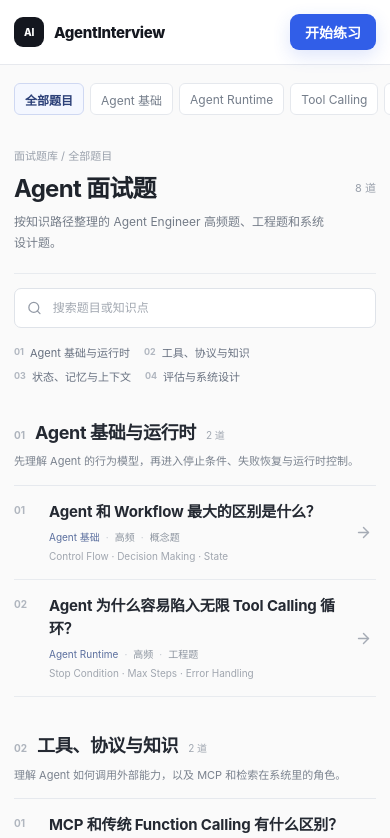
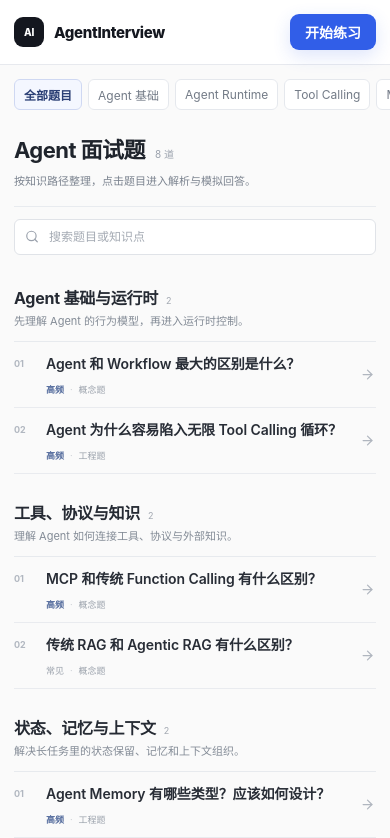
Before and after one commit to 1264585648/interview, a Next.js app: page /questions in a window 390 px wide. Shown: the top 838 px of the page. Built offline with nearby package versions, Linux system fonts and the light colour scheme.

Commit message:
Make question library a minimal directory
* simplify question directory structure

* tighten question directory styles

```diff
--- a/components/QuestionsContent.module.css
+++ b/components/QuestionsContent.module.css
@@ -1,11 +1,11 @@
 .page {
-  padding: 30px 0 96px;
+  padding: 22px 0 84px;
 }
 
 .layout {
   display: grid;
-  grid-template-columns: 196px minmax(0, 860px);
-  gap: 52px;
+  grid-template-columns: 184px minmax(0, 820px);
+  gap: 44px;
   align-items: start;
 }
 
@@ -15,13 +15,13 @@
 
 .sidebarInner {
   position: sticky;
-  top: 84px;
+  top: 82px;
 }
 
 .sidebarTitle {
-  margin-bottom: 12px;
-  color: #232832;
-  font-size: 13px;
+  margin: 2px 0 10px;
+  color: #252a33;
+  font-size: 12px;
   font-weight: 700;
 }
 
@@ -35,63 +35,29 @@
   align-items: center;
   justify-content: space-between;
   gap: 10px;
-  min-height: 36px;
-  padding: 0 8px;
+  min-height: 34px;
+  padding: 0 7px;
   border-left: 2px solid transparent;
-  color: #747d8a;
+  color: #737b87;
   font-size: 12px;
   transition: background 150ms ease, color 150ms ease, border-color 150ms ease;
 }
 
 .topicNav a:hover {
   background: #fafbfc;
-  color: #2f3744;
+  color: #2e3540;
 }
 
 .topicNav a.active {
   border-left-color: #456de6;
   background: #f7f9ff;
-  color: #2c4078;
+  color: #2b3f75;
   font-weight: 650;
 }
 
 .topicNav small {
-  color: #a5abb4;
-  font-size: 10px;
-}
-
-.stageNav {
-  margin-top: 28px;
-  padding-top: 18px;
-  border-top: 1px solid #eceef2;
-}
-
-.stageNav > span {
-  display: block;
-  margin-bottom: 8px;
-  color: #9aa1ac;
-  font-size: 10px;
-  font-weight: 700;
-}
-
-.stageNav a {
-  display: grid;
-  grid-template-columns: 24px 1fr;
-  gap: 5px;
-  padding: 6px 0;
-  color: #7c8490;
-  font-size: 11px;
-  line-height: 1.45;
-}
-
-.stageNav a:hover {
-  color: #456de6;
-}
-
-.stageNav small {
-  color: #b1b6bf;
+  color: #a7adb6;
   font-size: 9px;
-  font-weight: 700;
 }
 
 .content {
@@ -100,67 +66,57 @@
 }
 
 .contentHeader {
-  padding: 2px 0 24px;
+  padding: 0 0 18px;
   border-bottom: 1px solid #e8ebef;
 }
 
-.breadcrumb {
-  margin-bottom: 10px;
-  color: #9aa1ac;
-  font-size: 11px;
+.titleLine {
+  display: flex;
+  align-items: baseline;
+  gap: 10px;
 }
 
-.titleRow {
-  display: flex;
-  align-items: flex-end;
-  justify-content: space-between;
-  gap: 24px;
+.titleLine h1 {
+  margin: 0;
+  color: #1f242c;
+  font-size: 24px;
+  font-weight: 700;
+  line-height: 1.35;
+  letter-spacing: -0.025em;
 }
 
-.titleRow h1 {
-  margin: 0;
-  color: #1f242c;
-  font-size: 28px;
-  font-weight: 720;
-  line-height: 1.3;
-  letter-spacing: -0.03em;
+.titleLine > span {
+  color: #9ba2ad;
+  font-size: 10px;
 }
 
-.titleRow p {
-  max-width: 640px;
-  margin: 8px 0 0;
-  color: #737b87;
-  font-size: 13px;
-  line-height: 1.7;
-}
-
-.titleRow > span {
-  flex: 0 0 auto;
-  padding-bottom: 2px;
-  color: #9aa1ac;
-  font-size: 11px;
+.contentHeader > p {
+  margin: 6px 0 0;
+  color: #7b838f;
+  font-size: 12px;
+  line-height: 1.65;
 }
 
 .toolbar {
-  padding: 18px 0 0;
+  padding: 14px 0 4px;
 }
 
 .searchBox {
-  width: min(100%, 520px);
-  height: 40px;
+  width: min(100%, 420px);
+  height: 36px;
   display: flex;
   align-items: center;
-  gap: 9px;
-  padding: 0 12px;
-  border: 1px solid #dfe3e9;
-  border-radius: 7px;
+  gap: 8px;
+  padding: 0 10px;
+  border: 1px solid #e0e3e8;
+  border-radius: 6px;
   background: #fff;
-  color: #9299a5;
+  color: #9aa1ac;
 }
 
 .searchBox:focus-within {
   border-color: #bdc7e7;
-  box-shadow: 0 0 0 3px rgba(69, 109, 230, 0.06);
+  box-shadow: 0 0 0 3px rgba(69, 109, 230, 0.05);
 }
 
 .searchBox input {
@@ -168,99 +124,67 @@
   border: 0;
   outline: 0;
   background: transparent;
-  color: #242932;
+  color: #252a33;
   font: inherit;
   font-size: 12px;
 }
 
 .searchBox input::placeholder {
-  color: #a2a8b1;
-}
-
-.quickPath {
-  display: flex;
-  flex-wrap: wrap;
-  gap: 8px 18px;
-  padding: 20px 0 6px;
-}
-
-.quickPath a {
-  display: inline-flex;
-  align-items: center;
-  gap: 6px;
-  color: #687180;
-  font-size: 11px;
-}
-
-.quickPath a:hover {
-  color: #456de6;
-}
-
-.quickPath small {
-  color: #b1b7c0;
-  font-size: 9px;
-  font-weight: 700;
+  color: #a4aab3;
 }
 
 .topicSection {
-  margin-top: 44px;
+  margin-top: 34px;
   scroll-margin-top: 86px;
 }
 
 .topicSection:first-of-type {
-  margin-top: 36px;
+  margin-top: 26px;
 }
 
 .topicHeader {
-  padding-bottom: 14px;
+  padding-bottom: 10px;
 }
 
 .topicTitleLine {
   display: flex;
   align-items: baseline;
-  gap: 10px;
-}
-
-.topicTitleLine > span {
-  color: #aeb4bd;
-  font-size: 10px;
-  font-weight: 700;
+  gap: 8px;
 }
 
 .topicTitleLine h2 {
   margin: 0;
-  color: #242932;
-  font-size: 20px;
+  color: #252a33;
+  font-size: 17px;
   font-weight: 680;
   line-height: 1.4;
-  letter-spacing: -0.02em;
+  letter-spacing: -0.015em;
 }
 
-.topicTitleLine small {
-  color: #a0a7b1;
-  font-size: 10px;
+.topicTitleLine > span {
+  color: #a3a9b2;
+  font-size: 9px;
 }
 
 .topicHeader > p {
-  max-width: 680px;
-  margin: 7px 0 0 30px;
-  color: #7a828e;
-  font-size: 12px;
-  line-height: 1.7;
+  margin: 4px 0 0;
+  color: #838b96;
+  font-size: 11px;
+  line-height: 1.6;
 }
 
 .questionList {
-  border-top: 1px solid #e6e9ee;
+  border-top: 1px solid #e7eaee;
 }
 
 .questionItem {
   display: grid;
-  grid-template-columns: 34px minmax(0, 1fr) auto;
-  gap: 14px;
+  grid-template-columns: 30px minmax(0, 1fr) auto 18px;
+  gap: 12px;
   align-items: center;
-  min-height: 94px;
-  padding: 17px 4px 17px 0;
-  border-bottom: 1px solid #e8ebef;
+  min-height: 68px;
+  padding: 10px 2px 10px 0;
+  border-bottom: 1px solid #e9ebef;
   transition: background 150ms ease;
 }
 
@@ -269,63 +193,48 @@
 }
 
 .questionNumber {
-  align-self: start;
-  padding-top: 3px;
-  color: #b0b6bf;
-  font-size: 10px;
+  color: #b1b7c0;
+  font-size: 9px;
   font-weight: 700;
 }
 
-.questionBody {
-  min-width: 0;
-}
-
-.questionBody h3 {
+.questionItem h3 {
   margin: 0;
-  color: #242932;
-  font-size: 16px;
-  font-weight: 650;
+  color: #282d36;
+  font-size: 14px;
+  font-weight: 620;
   line-height: 1.5;
-  letter-spacing: -0.01em;
+  letter-spacing: -0.005em;
   transition: color 150ms ease;
 }
 
-.questionItem:hover .questionBody h3 {
+.questionItem:hover h3 {
   color: #456de6;
 }
 
 .questionMeta {
   display: flex;
-  flex-wrap: wrap;
   align-items: center;
+  justify-content: flex-end;
   gap: 0;
-  margin-top: 6px;
-  color: #8c949f;
-  font-size: 10px;
-}
-
-.questionMeta span:first-child {
-  color: #5b6f9e;
+  color: #9aa1ab;
+  font-size: 9px;
+  white-space: nowrap;
 }
 
 .questionMeta span + span::before {
   content: '·';
   margin: 0 6px;
-  color: #c5cad1;
+  color: #c8ccd2;
 }
 
-.questionBody p {
-  margin: 5px 0 0;
-  overflow: hidden;
-  color: #a0a6af;
-  font-size: 10px;
-  line-height: 1.5;
-  text-overflow: ellipsis;
-  white-space: nowrap;
+.questionMeta .hot {
+  color: #586f9f;
+  font-weight: 650;
 }
 
 .questionArrow {
-  color: #a5abb5;
+  color: #b0b6bf;
   transition: color 150ms ease, transform 150ms ease;
 }
 
@@ -335,26 +244,26 @@
 }
 
 .empty {
-  padding: 64px 0;
+  padding: 56px 0;
   text-align: center;
 }
 
 .empty h2 {
   margin: 0;
-  color: #242932;
-  font-size: 18px;
+  color: #252a33;
+  font-size: 17px;
 }
 
 .empty p {
-  margin: 8px 0 18px;
-  color: #858d99;
+  margin: 8px 0 16px;
+  color: #858d98;
   font-size: 12px;
 }
 
 .empty button {
   padding: 8px 12px;
   border: 1px solid #dfe3e9;
-  border-radius: 7px;
+  border-radius: 6px;
   background: #fff;
   color: #4f5968;
   cursor: pointer;
@@ -362,14 +271,18 @@
 
 @media (max-width: 980px) {
   .layout {
-    grid-template-columns: 170px minmax(0, 1fr);
-    gap: 34px;
+    grid-template-columns: 160px minmax(0, 1fr);
+    gap: 30px;
+  }
+
+  .questionMeta span:nth-child(3) {
+    display: none;
   }
 }
 
 @media (max-width: 760px) {
   .page {
-    padding: 18px 0 72px;
+    padding: 14px 0 64px;
   }
 
   .layout {
@@ -380,8 +293,7 @@
     position: static;
   }
 
-  .sidebarTitle,
-  .stageNav {
+  .sidebarTitle {
     display: none;
   }
 
@@ -389,7 +301,7 @@
     display: flex;
     gap: 6px;
     overflow-x: auto;
-    margin: 0 -14px 22px;
+    margin: 0 -14px 18px;
     padding: 0 14px 8px;
     scrollbar-width: none;
   }
@@ -400,8 +312,8 @@
 
   .topicNav a {
     flex: 0 0 auto;
-    min-height: 32px;
-    padding: 0 10px;
+    min-height: 31px;
+    padding: 0 9px;
     border: 1px solid #e5e8ed;
     border-left-width: 1px;
     border-radius: 6px;
@@ -418,71 +330,57 @@
   }
 
   .contentHeader {
-    padding-bottom: 20px;
+    padding-bottom: 16px;
   }
 
-  .titleRow {
-    align-items: flex-start;
+  .titleLine h1 {
+    font-size: 22px;
   }
 
-  .titleRow h1 {
-    font-size: 24px;
-  }
-
-  .titleRow p {
-    font-size: 12px;
-  }
-
-  .titleRow > span {
-    padding-top: 6px;
+  .contentHeader > p {
+    font-size: 11px;
   }
 
   .toolbar {
-    padding-top: 14px;
+    padding-top: 12px;
   }
 
   .searchBox {
     width: 100%;
   }
 
-  .quickPath {
-    gap: 8px 14px;
-    padding-top: 16px;
-  }
-
-  .topicSection {
-    margin-top: 36px;
-  }
-
+  .topicSection,
   .topicSection:first-of-type {
-    margin-top: 30px;
+    margin-top: 28px;
   }
 
   .topicTitleLine h2 {
-    font-size: 18px;
-  }
-
-  .topicHeader > p {
-    margin-left: 0;
-    font-size: 11px;
+    font-size: 16px;
   }
 
   .questionItem {
-    grid-template-columns: 26px minmax(0, 1fr) auto;
-    gap: 9px;
-    min-height: 88px;
-    padding-block: 15px;
+    grid-template-columns: 24px minmax(0, 1fr) 14px;
+    gap: 8px;
+    min-height: 66px;
+    padding-block: 9px;
   }
 
-  .questionBody h3 {
-    font-size: 15px;
+  .questionItem h3 {
+    font-size: 14px;
   }
 
-  .questionMeta span:nth-child(4) {
+  .questionMeta {
+    grid-column: 2;
+    justify-content: flex-start;
+    margin-top: -3px;
+  }
+
+  .questionMeta span:nth-child(3) {
     display: none;
   }
 
-  .questionBody p {
-    white-space: normal;
+  .questionArrow {
+    grid-column: 3;
+    grid-row: 1 / span 2;
   }
 }
--- a/components/QuestionsContent.tsx
+++ b/components/QuestionsContent.tsx
@@ -24,25 +24,25 @@ const learningStages = [
     id: 'agent-foundation',
     title: 'Agent 基础与运行时',
     categories: ['Agent 基础', 'Agent Runtime'],
-    description: '先理解 Agent 的行为模型，再进入停止条件、失败恢复与运行时控制。'
+    description: '先理解 Agent 的行为模型，再进入运行时控制。'
   },
   {
     id: 'tools-and-knowledge',
     title: '工具、协议与知识',
     categories: ['Tool Calling', 'MCP', 'RAG'],
-    description: '理解 Agent 如何调用外部能力，以及 MCP 和检索在系统里的角色。'
+    description: '理解 Agent 如何连接工具、协议与外部知识。'
   },
   {
     id: 'state-and-context',
     title: '状态、记忆与上下文',
     categories: ['Memory', 'Context Engineering'],
-    description: '解决长任务里的状态保留、记忆检索和上下文组织问题。'
+    description: '解决长任务里的状态保留、记忆和上下文组织。'
   },
   {
     id: 'reliability-and-design',
     title: '评估与系统设计',
     categories: ['Evaluation', 'System Design'],
-    description: '从单点能力进入生产级可靠性、评估与整体架构设计。'
+    description: '进入生产级可靠性、评估和整体架构设计。'
   }
 ]
 
@@ -98,13 +98,13 @@ export function QuestionsView({ activeCategory }: { activeCategory: string }) {
         id: `topic-${activeCategory}`,
         title: activeCategory,
         categories: [activeCategory],
-        description: categoryDescriptions[activeCategory] || '围绕这一专题整理高频题、工程题与系统设计题。',
+        description: categoryDescriptions[activeCategory] || '围绕这一专题整理核心面试题。',
         questions: matchedQuestions
       }].filter((group) => group.questions.length > 0)
 
   const pageTitle = activeCategory === '全部' ? 'Agent 面试题' : `${activeCategory} 面试题`
   const pageDescription = activeCategory === '全部'
-    ? '按知识路径整理的 Agent Engineer 高频题、工程题和系统设计题。'
+    ? '按知识路径整理，点击题目进入解析与模拟回答。'
     : categoryDescriptions[activeCategory] || '按专题整理的 Agent Engineer 面试题。'
 
   return (
@@ -132,36 +132,21 @@ export function QuestionsView({ activeCategory }: { activeCategory: string }) {
                 )
               })}
             </nav>
-
-            {activeCategory === '全部' && (
-              <div className={styles.stageNav}>
-                <span>学习顺序</span>
-                {learningStages.map((stage, index) => (
-                  <a href={`#${stage.id}`} key={stage.id}>
-                    <small>{String(index + 1).padStart(2, '0')}</small>
-                    <span>{stage.title}</span>
-                  </a>
-                ))}
-              </div>
-            )}
           </div>
         </aside>
 
         <section className={styles.content}>
           <header className={styles.contentHeader}>
-            <div className={styles.breadcrumb}>面试题库 / {activeCategory === '全部' ? '全部题目' : activeCategory}</div>
-            <div className={styles.titleRow}>
-              <div>
-                <h1>{pageTitle}</h1>
-                <p>{pageDescription}</p>
-              </div>
+            <div className={styles.titleLine}>
+              <h1>{pageTitle}</h1>
               <span>{matchedQuestions.length} 道</span>
             </div>
+            <p>{pageDescription}</p>
           </header>
 
           <div className={styles.toolbar}>
             <div className={styles.searchBox}>
-              <Search size={16} />
+              <Search size={15} />
               <input
                 value={keyword}
                 onChange={(event) => setKeyword(event.target.value)}
@@ -171,24 +156,12 @@ export function QuestionsView({ activeCategory }: { activeCategory: string }) {
             </div>
           </div>
 
-          {!keyword && activeCategory === '全部' && (
-            <nav className={styles.quickPath} aria-label="推荐学习路径">
-              {learningStages.map((stage, index) => (
-                <a href={`#${stage.id}`} key={stage.id}>
-                  <small>{String(index + 1).padStart(2, '0')}</small>
-                  <span>{stage.title}</span>
-                </a>
-              ))}
-            </nav>
-          )}
-
-          {groups.length ? groups.map((group, groupIndex) => (
+          {groups.length ? groups.map((group) => (
             <section className={styles.topicSection} id={group.id} key={group.id}>
               <header className={styles.topicHeader}>
                 <div className={styles.topicTitleLine}>
-                  <span>{String(groupIndex + 1).padStart(2, '0')}</span>
                   <h2>{group.title}</h2>
-                  <small>{group.questions.length} 道</small>
+                  <span>{group.questions.length}</span>
                 </div>
                 <p>{group.description}</p>
               </header>
@@ -196,18 +169,14 @@ export function QuestionsView({ activeCategory }: { activeCategory: string }) {
               <div className={styles.questionList}>
                 {group.questions.map((question, questionIndex) => (
                   <Link className={styles.questionItem} href={`/questions/${question.slug}`} key={question.slug}>
-                    <div className={styles.questionNumber}>{String(questionIndex + 1).padStart(2, '0')}</div>
-                    <div className={styles.questionBody}>
-                      <h3>{question.title}</h3>
-                      <div className={styles.questionMeta}>
-                        <span>{question.category}</span>
-                        <span>{question.frequency}</span>
-                        <span>{question.type}</span>
-                        <span>{difficultyLabel[question.difficulty]}</span>
-                      </div>
-                      <p>{question.topics.join(' · ')}</p>
+                    <span className={styles.questionNumber}>{String(questionIndex + 1).padStart(2, '0')}</span>
+                    <h3>{question.title}</h3>
+                    <div className={styles.questionMeta}>
+                      <span className={question.frequency === '高频' ? styles.hot : ''}>{question.frequency}</span>
+                      <span>{question.type}</span>
+                      <span>{difficultyLabel[question.difficulty]}</span>
                     </div>
-                    <ArrowRight className={styles.questionArrow} size={17} />
+                    <ArrowRight className={styles.questionArrow} size={15} />
                   </Link>
                 ))}
               </div>
```
